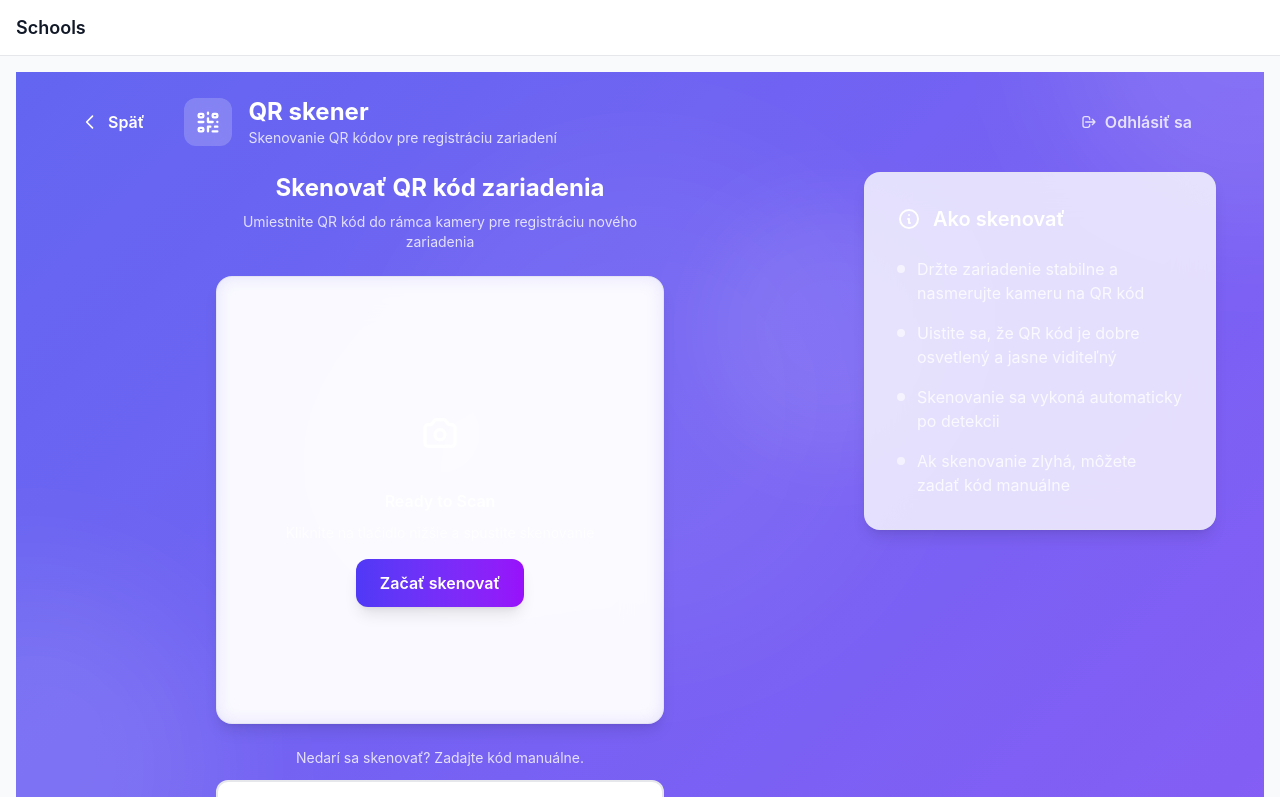
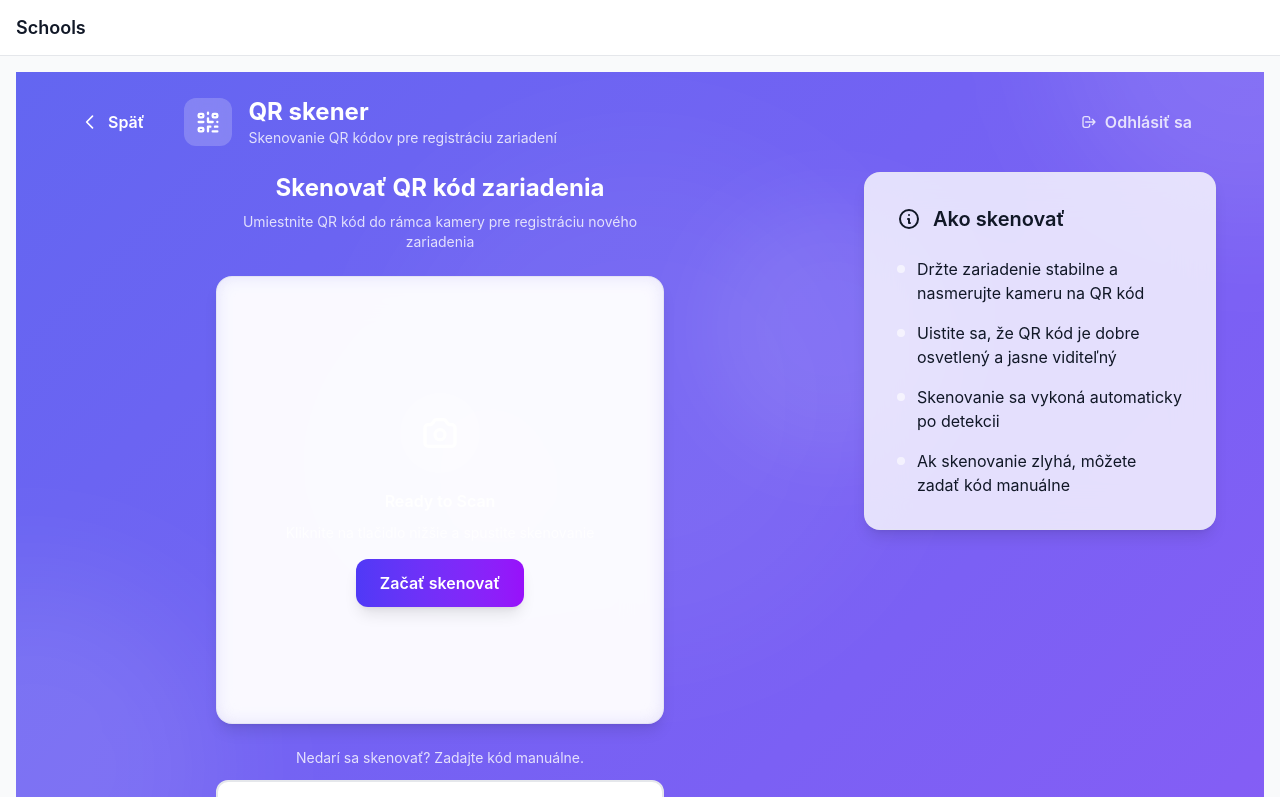
Before and after one commit to ladislavP/test-app-school, a Next.js app: page /schools/1/scan in a window 1280 px wide. Shown: the top 797 px of the page. Built offline with nearby package versions, Linux system fonts and the light colour scheme; no server answers.

Commit message:
Better texts

```diff
--- a/src/app/schools/[id]/scan/page.tsx
+++ b/src/app/schools/[id]/scan/page.tsx
@@ -236,13 +236,13 @@ export default function QRScanPage({ params }: QRScanPageProps) {
                   {/* Instructions */}
                   <Card variant="glass" className="border-white/20">
                     <CardContent className="p-6 lg:p-8">
-                      <h3 className="text-white font-semibold mb-4 lg:mb-6 flex items-center text-lg lg:text-xl">
+                      <h3 className="text-gray font-semibold mb-4 lg:mb-6 flex items-center text-lg lg:text-xl">
                         <svg className="w-5 h-5 lg:w-6 lg:h-6 mr-2 lg:mr-3" fill="none" stroke="currentColor" viewBox="0 0 24 24">
                           <path strokeLinecap="round" strokeLinejoin="round" strokeWidth={2} d="M13 16h-1v-4h-1m1-4h.01M21 12a9 9 0 11-18 0 9 9 0 0118 0z" />
                         </svg>
                         {t('qr.instructions')}
                       </h3>
-                      <ul className="text-white/80 text-sm lg:text-base space-y-3 lg:space-y-4">
+                      <ul className="text-gray/80 text-sm lg:text-base space-y-3 lg:space-y-4">
                         <li className="flex items-start space-x-3">
                           <span className="w-2 h-2 bg-white/60 rounded-full mt-2 flex-shrink-0"></span>
                           <span>{t('qr.instruction1')}</span>
@@ -266,13 +266,13 @@ export default function QRScanPage({ params }: QRScanPageProps) {
                   {/* Tips for Desktop Users */}
                   <Card variant="glass" className="border-white/20 hidden lg:block">
                     <CardContent className="p-8">
-                      <h3 className="text-white font-semibold mb-6 flex items-center text-xl">
+                      <h3 className="text-gray font-semibold mb-6 flex items-center text-xl">
                         <svg className="w-6 h-6 mr-3" fill="none" stroke="currentColor" viewBox="0 0 24 24">
                           <path strokeLinecap="round" strokeLinejoin="round" strokeWidth={2} d="M9.663 17h4.673M12 3v1m6.364 1.636l-.707.707M21 12h-1M4 12H3m3.343-5.657l-.707-.707m2.828 9.9a5 5 0 117.072 0l-.548.547A3.374 3.374 0 0014 18.469V19a2 2 0 11-4 0v-.531c0-.895-.356-1.754-.988-2.386l-.548-.547z" />
                         </svg>
                         Tipy pre skenovanie
                       </h3>
-                      <ul className="text-white/80 text-base space-y-4">
+                      <ul className="text-gray/80 text-base space-y-4">
                         <li className="flex items-start space-x-3">
                           <span className="w-2 h-2 bg-amber-400 rounded-full mt-2 flex-shrink-0"></span>
                           <span>Uistite sa, že máte dostatočné osvetlenie</span>
@@ -296,7 +296,7 @@ export default function QRScanPage({ params }: QRScanPageProps) {
                   {/* Quick Actions for Desktop */}
                   <Card variant="glass" className="border-white/20 hidden lg:block">
                     <CardContent className="p-8">
-                      <h3 className="text-white font-semibold mb-6 flex items-center text-xl">
+                      <h3 className="text-gray font-semibold mb-6 flex items-center text-xl">
                         <svg className="w-6 h-6 mr-3" fill="none" stroke="currentColor" viewBox="0 0 24 24">
                           <path strokeLinecap="round" strokeLinejoin="round" strokeWidth={2} d="M13 10V3L4 14h7v7l9-11h-7z" />
                         </svg>
```
